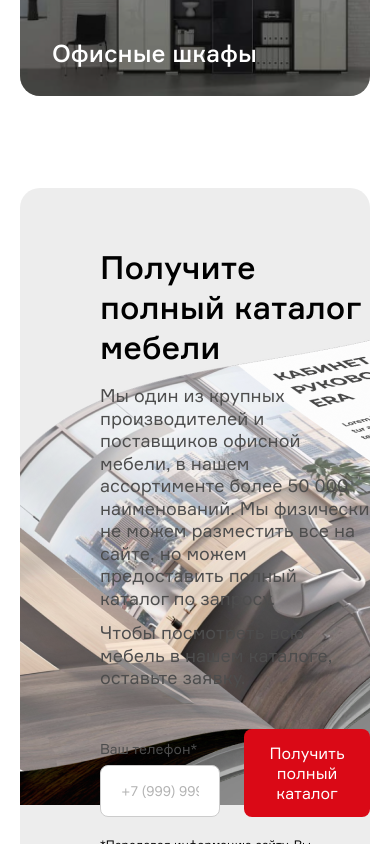
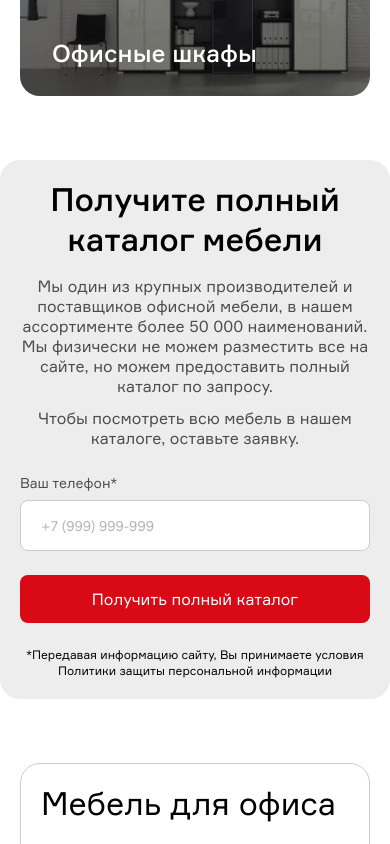
Before and after one commit to mryaxyobek/office-style, a React (Vite) app: page /catalog in a window 390 px wide. Shown: the part 2440-3284 px from the top of the page. Built offline with nearby package versions, Linux system fonts and the light colour scheme.

Commit message:
"furniture catalog" section is optimized for all devices

```diff
--- a/src/components/FurnitureCatalog.jsx
+++ b/src/components/FurnitureCatalog.jsx
@@ -9,28 +9,28 @@ const FurnitureCatalog = () => {
         setPhoneNumber(formattedPhoneNumber);
     };
     return (
-        <section className='py-60px'>
-            <div className="container">
-                <div className="bg-furniture-book bg-primary-gray-10 bg-no-repeat bg-right rounded-2.5xl pt-60px pl-20 pb-70px">
+        <section className='py-60r'>
+            <div className="container max-440:px-0">
+                <div className="bg-furniture-book bg-primary-gray-10 bg-no-repeat bg-right rounded-2.5xl pt-60px pl-20 pb-70px max-1150:bg-200px max-940:p-10 max-730:bg-none max-730:p-8 max-640:p-6 max-440:p-5">
                     {/* title  */}
-                    <h2 className="mb-4">Получите полный каталог мебели</h2>
+                    <h2 className="h2-medium mb-4 max-730:text-center">Получите полный каталог мебели</h2>
 
                     {/* about  */}
-                    <div className="mb-10 space-y-3 text-primary-gray-70 max-w-745px">
-                        <p>Мы один из крупных производителей и поставщиков офисной мебели, в нашем ассортименте более 50 000 наименований. Мы физически не можем разместить все на сайте, но можем предоставить полный каталог по запросу. </p>
-                        <p>Чтобы посмотреть всю мебель в нашем каталоге, оставьте заявку.</p>
+                    <div className="mb-10 space-y-3 text-primary-gray-70 max-w-745px max-730:mb-8 max-440:mb-6">
+                        <p className='max-730:text-center max-440:text-regular-16'>Мы один из крупных производителей и поставщиков офисной мебели, в нашем ассортименте более 50 000 наименований. Мы физически не можем разместить все на сайте, но можем предоставить полный каталог по запросу. </p>
+                        <p className='max-730:text-center max-440:text-regular-16'>Чтобы посмотреть всю мебель в нашем каталоге, оставьте заявку.</p>
                     </div>
 
                     {/* form  */}
-                    <form action="https://echo.htmlacademy.ru" className="flex items-end gap-6 mb-5 max-w-620px">
-                        <div className='grow'>
+                    <form action="https://echo.htmlacademy.ru" className="flex items-end gap-6 mb-5 max-w-620px max-730:flex-col max-440:mb-6">
+                        <div className='grow max-730:w-full'>
                             <label htmlFor='catalogTelInput' className="inline-block mb-2 text-regular-14 text-primary-gray-70">Ваш телефон*</label>
                             <input autoComplete='off' id='catalogTelInput' maxLength={16} value={phoneNumber} name='phone number' onChange={handlePhoneNumberChange} placeholder='+7 (999) 999-999' required type="tel" className='leading-17.5px!' />
                         </div>
-                        <button className="red-btn py-3.5 px-6 text-regular-16">Получить полный каталог</button>
+                        <button className="red-btn py-3.5 px-6 text-regular-16 max-730:w-full">Получить полный каталог</button>
                     </form>
 
-                    <p className="text-regular-12">*Передавая информацию сайту, Вы принимаете условия Политики защиты персональной информации</p>
+                    <p className="text-regular-12 max-730:text-center">*Передавая информацию сайту, Вы принимаете условия Политики защиты персональной информации</p>
                 </div>
             </div>
         </section>
--- a/src/index.css
+++ b/src/index.css
@@ -554,7 +554,8 @@ label {
     line-height: 72px;
   }
 
-  h2 {
+  h2,
+  .h2-medium {
     font-size: 46px;
     line-height: 54px;
   }
@@ -580,7 +581,8 @@ label {
     line-height: 68px;
   }
 
-  h2 {
+  h2,
+  .h2-medium {
     font-size: 42px;
     line-height: 52px;
   }
@@ -613,7 +615,8 @@ label {
     line-height: 60px;
   }
 
-  h2 {
+  h2,
+  .h2-medium {
     font-size: 39px;
     line-height: 48px;
   }
@@ -621,7 +624,7 @@ label {
 
 @media only screen and (max-width:670px) {
   .reviews-page-reviews-list li img {
-    margin-bottom: 20px ;
+    margin-bottom: 20px;
   }
 }
 
@@ -632,7 +635,8 @@ label {
     line-height: 52px;
   }
 
-  h2 {
+  h2,
+  .h2-medium {
     font-size: 36px;
     line-height: 44px;
   }
@@ -651,7 +655,8 @@ label {
     line-height: 48px;
   }
 
-  h2 {
+  h2,
+  .h2-medium {
     font-size: 32px;
     line-height: 40px;
   }
@@ -681,7 +686,8 @@ label {
     line-height: 45px;
   }
 
-  h2 {
+  h2,
+  .h2-medium {
     font-size: 28px;
     line-height: 35px;
   }
--- a/tailwind.config.js
+++ b/tailwind.config.js
@@ -139,6 +139,10 @@ export default {
         'category-hero': 'url(./assets/images/other/gray-furnitures.jpg)',
       },
 
+      backgroundPosition: {
+        '200px': '200px',
+      },
+
       // position
       margin: {
         '60px': '60px',
```
